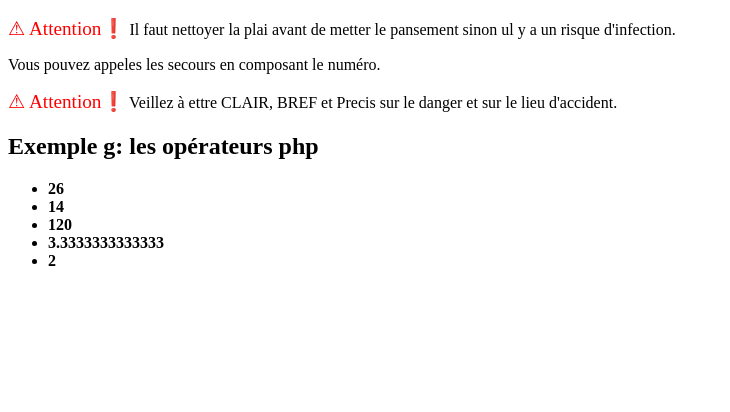
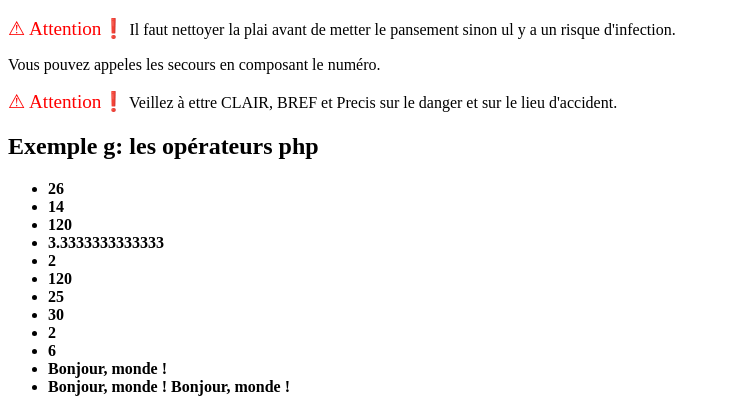
Before and after one commit to rosedrnd/WF3Backend, a PHP site: page /ex1.php in a window 1280 px wide. Shown: the part 690-1102 px from the top of the page, without its empty margins (0-730 px from the left). Before the commit the page ends 956 px from the top, so only its background shows below. Run offline with PHP 8.4, Linux system fonts and the light colour scheme.

Commit message:
added more arithmetic operator html in php

```diff
--- a/exercices/ex1.php
+++ b/exercices/ex1.php
@@ -123,8 +123,36 @@
     <li><?php echo ($x * $y); //affiche 120 ?></li>
     <li><?php echo ($x / $y); //affiche 3.2222222222 ?></li>
     <li><?php echo ($x % $y); //affiche 2 ?></li>
+
+    <?php
+        $y = 20;
+        $y += 100;
+        echo "<li>".$y."</li>"; //affiche 120
+
+        $z = 50;
+        $z -= 25;
+        echo "<li>".$z."</li>"; //affiche 25
+
+        $i= 5;
+        $i*= 6;
+        echo "<li>".$i."</li>"; //affiche 30
+
+        $j = 10;
+        $j /=5;
+        echo "<li>".$j."</li>"; //affiche 2
+
+        $k = 20;
+        $k %= 7;
+        echo "<li>".$k."</li>"; //affiche 6
+
+        $o = "Bonjour";
+        $o .= ", monde ! ";
+        echo "<li>".$o."</li>"; //affiche Bonjour, monde !
+        $o .= $o;
+        echo "<li>".$o."</li>"; //affiche Bonjour, monde ! Bonjour, monde !
+
+    ?>
 </ul>
-
 </body>
 
 </html>
```
